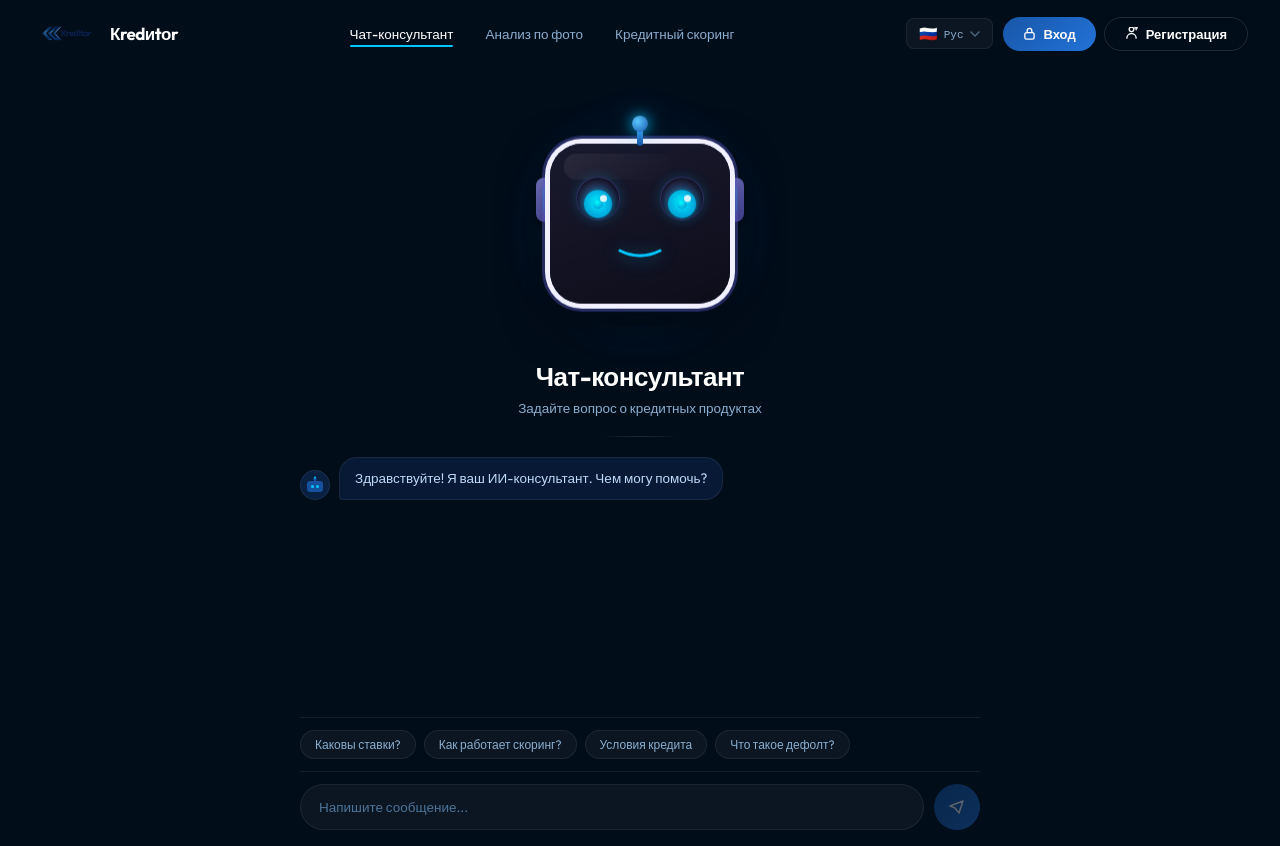
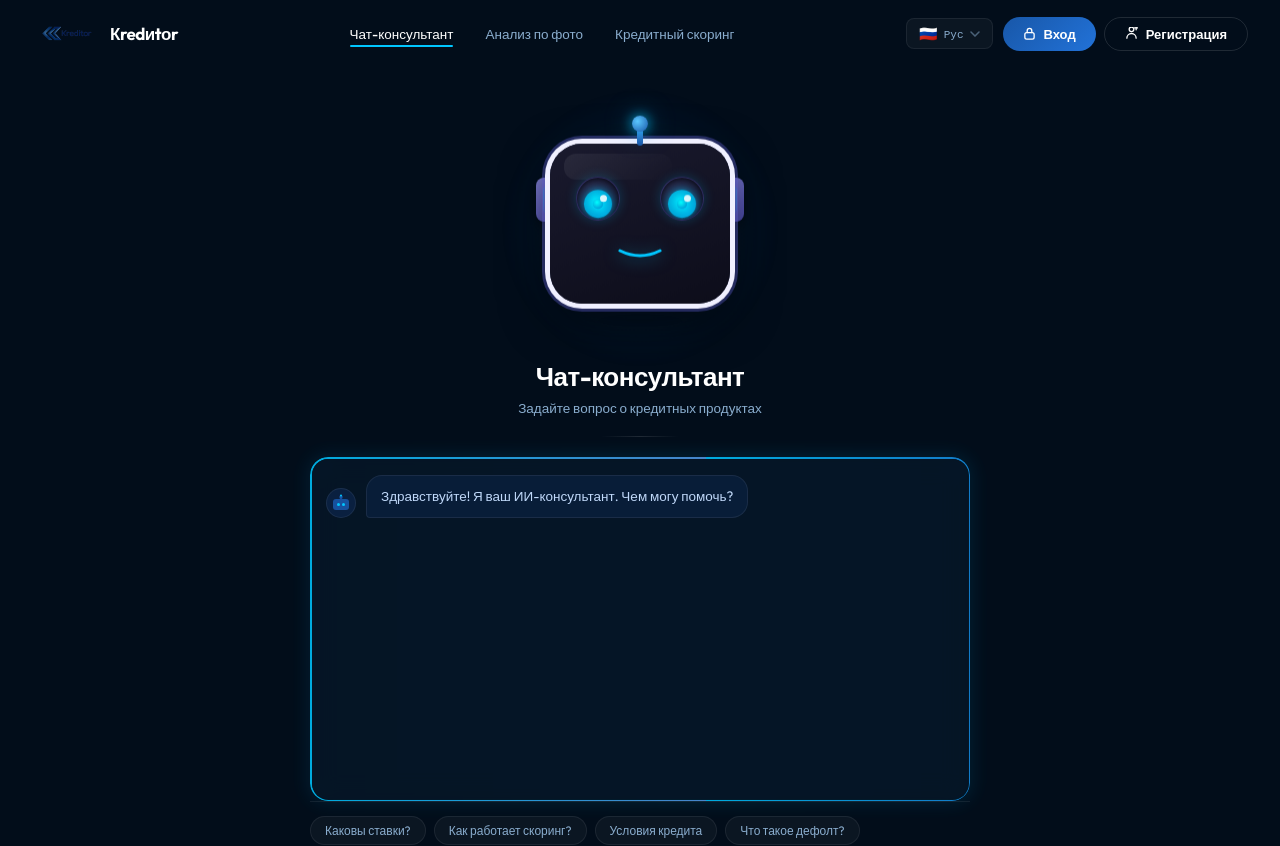
Before and after one commit to AdilkhanEEAIR/inai_ai, a React (Vite) app in the folder frontend/: page /chatbot in a window 1280 px wide. Shown: the top 846 px of the page. Built offline with nearby package versions, Linux system fonts and the light colour scheme.

Commit message:
Chatbot better ui

```diff
--- a/frontend/src/pages/Chatbot/Chatbot.module.scss
+++ b/frontend/src/pages/Chatbot/Chatbot.module.scss
@@ -1,22 +1,23 @@
 @use '../../styles/variables.scss' as *;
 
+// ─── Page layout ──────────────────────────────────────────────
 .page {
   display: flex;
   justify-content: center;
-  padding-top: 68px; // header height
+  padding-top: 68px;
   padding-bottom: 40px;
   min-height: 100vh;
 }
 
 .inner {
   width: 100%;
-  max-width: 720px;
+  max-width: 700px;
   padding: 0 20px;
   display: flex;
   flex-direction: column;
 }
 
-// ─── Bot Hero Section ─────────────────────────────────────────
+// ─── Bot hero section ─────────────────────────────────────────
 .botHero {
   display: flex;
   flex-direction: column;
@@ -24,7 +25,6 @@
   padding: 32px 0 8px;
   position: relative;
 
-  // Subtle separator below
   &::after {
     content: '';
     position: absolute;
@@ -54,85 +54,123 @@
     color: $text-muted;
     margin-bottom: 12px;
   }
+}
 
-  &__status {
-    display: inline-flex;
-    align-items: center;
-    gap: 7px;
-    padding: 4px 14px;
-    background: rgba(93, 202, 165, 0.1);
-    border: 1px solid rgba(93, 202, 165, 0.2);
-    border-radius: $r-full;
-    font-size: 11px;
-    color: #5DCAA5;
-    font-weight: 500;
+// ─── Chat block with rainbow animated border ──────────────────
+//
+// Technique: position: relative wrapper + ::before pseudo-element
+// The pseudo fills inset: -2px (slightly larger than the block),
+// has a conic/linear gradient background that slides via keyframes,
+// then a mask cuts out the interior so only the border ring shows.
+//
+.chatWrap {
+  position: relative;
+  border-radius: $r-lg;
+  padding: 2px; // space for the border to show through
+  background: transparent;
+  margin: 20px 0 0;
+
+  // The animated border ring
+  &::before {
+    content: '';
+    position: absolute;
+    inset: 0;
+    border-radius: $r-lg;
+    background: linear-gradient(
+      90deg,
+      #00c6ff 0%,
+      #2272d8 20%,
+      #5499e8 35%,
+      #8bbef4 50%,
+      #2272d8 65%,
+      #00c6ff 80%,
+      #5499e8 100%
+    );
+    background-size: 300% 100%;
+    animation: chatBorderFlow 4s linear infinite;
+    border-radius: $r-lg;
+    // Mask: keep only the border ring, cut out the interior
+    -webkit-mask:
+      linear-gradient(#fff 0 0) content-box,
+      linear-gradient(#fff 0 0);
+    mask:
+      linear-gradient(#fff 0 0) content-box,
+      linear-gradient(#fff 0 0);
+    -webkit-mask-composite: xor;
+    mask-composite: exclude;
+    padding: 1.5px; // border thickness
+    pointer-events: none;
+    opacity: 0.85;
   }
 
-  &__statusDot {
-    width: 7px;
-    height: 7px;
-    background: #5DCAA5;
-    border-radius: 50%;
-    position: relative;
-    flex-shrink: 0;
-
-    &::after {
-      content: '';
-      position: absolute;
-      inset: -3px;
-      border-radius: 50%;
-      background: #5DCAA5;
-      opacity: 0.35;
-      animation: statusPulse 2s ease-out infinite;
-    }
+  // Glow behind the border
+  &::after {
+    content: '';
+    position: absolute;
+    inset: -4px;
+    border-radius: calc(#{$r-lg} + 4px);
+    background: linear-gradient(
+      90deg,
+      rgba(0, 198, 255, 0.15),
+      rgba(34, 114, 216, 0.08),
+      rgba(0, 198, 255, 0.15)
+    );
+    background-size: 300% 100%;
+    animation: chatBorderFlow 4s linear infinite;
+    filter: blur(8px);
+    z-index: -1;
+    pointer-events: none;
+    opacity: 0.7;
   }
 }
 
-@keyframes statusPulse {
-  0%   { transform: scale(1); opacity: 0.35; }
-  100% { transform: scale(2.2); opacity: 0; }
+@keyframes chatBorderFlow {
+  0%   { background-position: 0%   0%; }
+  100% { background-position: 300% 0%; }
 }
 
-// ─── Chat area ────────────────────────────────────────────────
+// The actual chat scrollable area sits inside .chatWrap
 .chat {
   flex: 1;
-  min-height: 280px;
-  max-height: 44vh;
+  min-height: 340px;
+  max-height: 48vh;
   overflow-y: auto;
-  padding: 20px 0 12px;
+  padding: 16px 14px;
   display: flex;
   flex-direction: column;
-  gap: 10px;
+  gap: 12px;
+  background: rgba(6, 20, 37, 0.85);
+  border-radius: calc(#{$r-lg} - 2px); // slightly smaller to sit inside border
+  backdrop-filter: blur(12px);
 
-  &::-webkit-scrollbar { width: 4px; }
-  &::-webkit-scrollbar-thumb {
-    background: $navy-700;
-    border-radius: 2px;
-  }
+  &::-webkit-scrollbar       { width: 4px; }
+  &::-webkit-scrollbar-track { background: transparent; }
+  &::-webkit-scrollbar-thumb { background: $navy-700; border-radius: 2px; }
 }
 
+// ─── Messages ─────────────────────────────────────────────────
 .msg {
   display: flex;
   align-items: flex-end;
-  gap: 9px;
-  animation: msgIn 0.25s $ease-out both;
+  gap: 10px;
+  animation: msgIn 0.22s $ease-out both;
 
   &.user {
     flex-direction: row-reverse;
 
     .msg__bubble {
-      background: linear-gradient(135deg, $navy-500, $navy-400);
+      background: linear-gradient(135deg, $navy-600, $navy-500);
       color: $white;
-      border-radius: 18px 18px 4px 18px;
+      border-radius: 16px 16px 4px 16px;
       border: none;
     }
   }
 
   &.bot .msg__bubble {
-    background: rgba(10, 32, 64, 0.7);
+    background: rgba(10, 32, 64, 0.75);
     border: 1px solid $border-dim;
     color: $navy-100;
-    border-radius: 18px 18px 18px 4px;
+    border-radius: 16px 16px 16px 4px;
   }
 
   &__avatar {
@@ -149,7 +187,7 @@
 
   &__bubble {
     max-width: 72%;
-    padding: 10px 15px;
+    padding: 10px 14px;
     font-size: 13.5px;
     line-height: 1.55;
   }
@@ -160,13 +198,13 @@
   to   { opacity: 1; transform: translateY(0); }
 }
 
-// Typing indicator
+// ─── Typing indicator ─────────────────────────────────────────
 .typing {
   display: flex;
   align-items: center;
   gap: 5px;
   padding: 12px 16px !important;
-  min-width: 56px;
+  min-width: 54px;
 
   span {
     display: block;
@@ -182,8 +220,8 @@
 }
 
 @keyframes typingDot {
-  0%, 60%, 100% { transform: translateY(0); opacity: 0.5; }
-  30%            { transform: translateY(-5px); opacity: 1; }
+  0%, 60%, 100% { transform: translateY(0);    opacity: 0.5; }
+  30%            { transform: translateY(-5px); opacity: 1;   }
 }
 
 // ─── Quick replies ────────────────────────────────────────────
@@ -191,14 +229,14 @@
   display: flex;
   gap: 8px;
   flex-wrap: wrap;
-  padding: 12px 0;
+  padding: 14px 0 12px;
   border-top: 1px solid $border-dim;
   border-bottom: 1px solid $border-dim;
   margin-bottom: 12px;
 
   &__btn {
     padding: 6px 14px;
-    background: rgba(255,255,255,0.04);
+    background: rgba(255, 255, 255, 0.04);
     border: 1px solid $border-dim;
     border-radius: $r-full;
     font-size: 12px;
@@ -210,7 +248,7 @@
     &:hover {
       border-color: $navy-400;
       color: $white;
-      background: rgba(24,95,165,0.12);
+      background: rgba(24, 95, 165, 0.12);
       transform: translateY(-1px);
     }
 
@@ -227,7 +265,7 @@
 .input {
   flex: 1;
   padding: 12px 18px;
-  background: rgba(255,255,255,0.04);
+  background: rgba(255, 255, 255, 0.04);
   border: 1px solid $border-dim;
   border-radius: $r-full;
   color: $white;
@@ -239,7 +277,7 @@
 
   &:focus {
     border-color: $navy-400;
-    box-shadow: 0 0 0 3px rgba(34,114,216,0.12);
+    box-shadow: 0 0 0 3px rgba(34, 114, 216, 0.12);
     outline: none;
   }
 }
@@ -254,13 +292,13 @@
   align-items: center;
   justify-content: center;
   flex-shrink: 0;
-  transition: transform 0.15s $ease-spring, box-shadow 0.15s ease;
   border: none;
   cursor: pointer;
+  transition: transform 0.15s $ease-spring, box-shadow 0.15s ease;
 
   &:hover {
     transform: scale(1.08);
-    box-shadow: 0 6px 20px rgba(24,95,165,0.4);
+    box-shadow: 0 6px 20px rgba(24, 95, 165, 0.4);
   }
 
   &:active { transform: scale(0.93); }
@@ -272,3 +310,10 @@
     box-shadow: none;
   }
 }
+
+// ─── Responsive ───────────────────────────────────────────────
+@media (max-width: 500px) {
+  .inner      { padding: 0 12px; }
+  .quick      { justify-content: center; }
+  .msg__bubble { max-width: 85%; }
+}
--- a/frontend/src/pages/Chatbot/Chatbot.tsx
+++ b/frontend/src/pages/Chatbot/Chatbot.tsx
@@ -16,14 +16,14 @@ const BOT_REPLIES: Record<string, string[]> = {
     'Я могу помочь с вопросами о кредитах, ставках и условиях займов.',
     'Для расчёта кредитного скоринга перейдите в раздел «Кредитный скоринг».',
   ],
-  ставк:  ['Процентные ставки зависят от суммы и срока займа. Минимальная ставка — от 8% годовых.'],
-  кредит: ['Кредит можно оформить на сумму от 50 000 до 5 000 000 ₸ сроком от 6 до 84 месяцев.'],
-  скоринг:['Скоринг — это числовая оценка кредитоспособности заёмщика. Чем ниже P(default), тем надёжнее заёмщик.'],
-  дефолт: ['Дефолт — невозврат кредита. Наша модель предсказывает его вероятность с точностью 78.5% ROC-AUC.'],
-  одобр:  ['Решение об одобрении принимается автоматически на основе ML-модели. Обычно это занимает меньше секунды.'],
-  привет: ['Привет! 👋 Рад вас видеть. Спросите меня что-нибудь о кредитах или скоринге!'],
-  hello:  ['Hello! 👋 How can I help you with your credit questions?'],
-  hi:     ['Hi there! 😊 Ask me anything about credit scoring!'],
+  ставк:   ['Процентные ставки зависят от суммы и срока займа. Минимальная ставка — от 8% годовых.'],
+  кредит:  ['Кредит можно оформить на сумму от 50 000 до 5 000 000 сом сроком от 6 до 84 месяцев.'],
+  скоринг: ['Скоринг — это числовая оценка кредитоспособности заёмщика. Чем ниже P(default), тем надёжнее заёмщик.'],
+  дефолт:  ['Дефолт — невозврат кредита. Наша модель предсказывает его вероятность с точностью 78.5% ROC-AUC.'],
+  одобр:   ['Решение об одобрении принимается автоматически на основе ML-модели. Обычно это занимает меньше секунды.'],
+  привет:  ['Привет! 👋 Рад вас видеть. Спросите меня что-нибудь о кредитах или скоринге!'],
+  hello:   ['Hello! 👋 How can I help you with your credit questions?'],
+  hi:      ['Hi there! 😊 Ask me anything about credit scoring!'],
 }
 
 function getBotReply(text: string): string {
@@ -33,18 +33,22 @@ function getBotReply(text: string): string {
       return replies[Math.floor(Math.random() * replies.length)]
     }
   }
-  const def = BOT_REPLIES.default
-  return def[Math.floor(Math.random() * def.length)]
+  return BOT_REPLIES.default[Math.floor(Math.random() * BOT_REPLIES.default.length)]
 }
 
-const QUICK_REPLIES = ['Каковы ставки?', 'Как работает скоринг?', 'Условия кредита', 'Что такое дефолт?']
+const QUICK_REPLIES = [
+  'Каковы ставки?',
+  'Как работает скоринг?',
+  'Условия кредита',
+  'Что такое дефолт?',
+]
 
 export default function ChatbotPage() {
   const { t } = useLangStore()
   const [messages, setMessages] = useState<Message[]>(() => [
     { id: '0', role: 'bot', text: t.chatbot.welcome, ts: Date.now() },
   ])
-  const [input, setInput]   = useState('')
+  const [input,  setInput]  = useState('')
   const [typing, setTyping] = useState(false)
   const bottomRef = useRef<HTMLDivElement>(null)
 
@@ -55,19 +59,26 @@ export default function ChatbotPage() {
   const send = (text?: string) => {
     const txt = (text ?? input).trim()
     if (!txt) return
-    const userMsg: Message = { id: Date.now().toString(), role: 'user', text: txt, ts: Date.now() }
+    const userMsg: Message = {
+      id: Date.now().toString(),
+      role: 'user',
+      text: txt,
+      ts: Date.now(),
+    }
     setMessages((p) => [...p, userMsg])
     setInput('')
     setTyping(true)
     setTimeout(() => {
       setTyping(false)
-      const botMsg: Message = {
+      setMessages((p) => [
+        ...p,
+        {
           id: (Date.now() + 1).toString(),
           role: 'bot',
           text: getBotReply(txt),
           ts: Date.now(),
-      }
-      setMessages((p) => [...p, botMsg])
+        },
+      ])
     }, 800 + Math.random() * 600)
   }
 
@@ -83,14 +94,17 @@ export default function ChatbotPage() {
           <div className={s.botHero__text}>
             <h1 className={s.botHero__title}>{t.chatbot.title}</h1>
             <p className={s.botHero__sub}>{t.chatbot.subtitle}</p>
-            {/* статус убран */}
           </div>
         </div>
 
-        {/* ── Chat messages ── */}
+        {/* ── Chat block with animated rainbow border ── */}
+        <div className={s.chatWrap}>
           <div className={s.chat}>
             {messages.map((m) => (
-            <div key={m.id} className={`${s.msg} ${m.role === 'user' ? s.user : s.bot}`}>
+              <div
+                key={m.id}
+                className={`${s.msg} ${m.role === 'user' ? s.user : s.bot}`}
+              >
                 {m.role === 'bot' && (
                   <div className={s.msg__avatar}>
                     <SmallBotIcon />
@@ -108,7 +122,9 @@ export default function ChatbotPage() {
                 </div>
               </div>
             )}
+
             <div ref={bottomRef} />
+          </div>
         </div>
 
         {/* ── Quick replies ── */}
@@ -129,7 +145,11 @@ export default function ChatbotPage() {
             placeholder={t.chatbot.placeholder}
             onKeyDown={(e) => e.key === 'Enter' && !e.shiftKey && send()}
           />
-          <button className={s.send_btn} onClick={() => send()} disabled={!input.trim()}>
+          <button
+            className={s.send_btn}
+            onClick={() => send()}
+            disabled={!input.trim()}
+          >
             <SendIcon />
           </button>
         </div>
@@ -154,7 +174,13 @@ function SmallBotIcon() {
 function SendIcon() {
   return (
     <svg width="16" height="16" viewBox="0 0 16 16" fill="none">
-      <path d="M14 2L1 7l5 2M14 2l-4 12-4-5" stroke="currentColor" strokeWidth="1.5" strokeLinecap="round" strokeLinejoin="round"/>
+      <path
+        d="M14 2L1 7l5 2M14 2l-4 12-4-5"
+        stroke="currentColor"
+        strokeWidth="1.5"
+        strokeLinecap="round"
+        strokeLinejoin="round"
+      />
     </svg>
   )
 }
```
Lines whose indentation alone changed are shown as unchanged.
